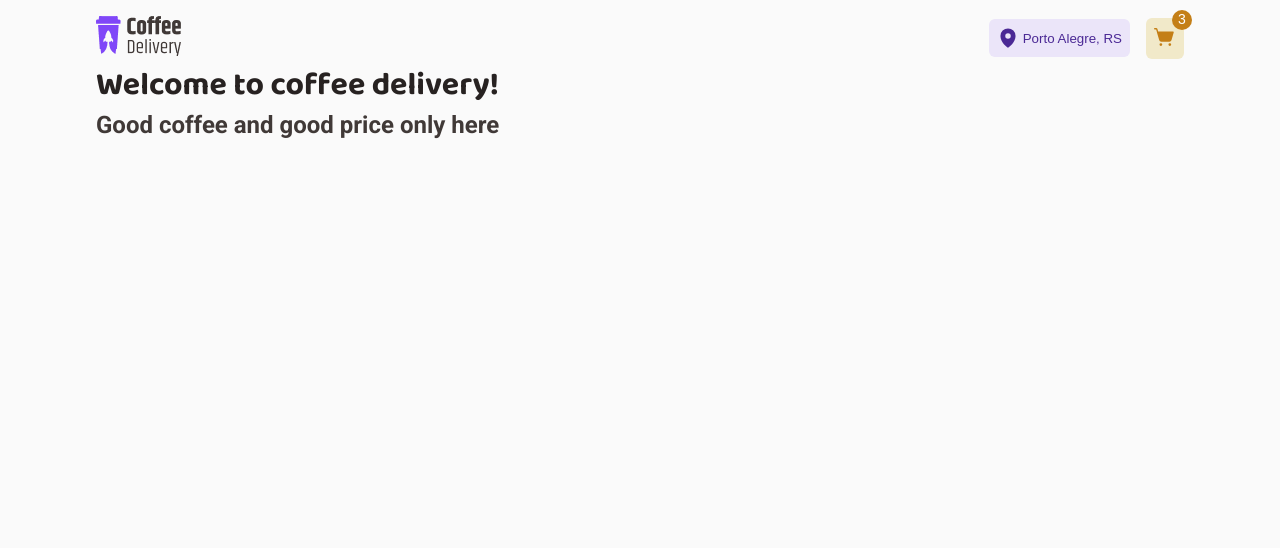
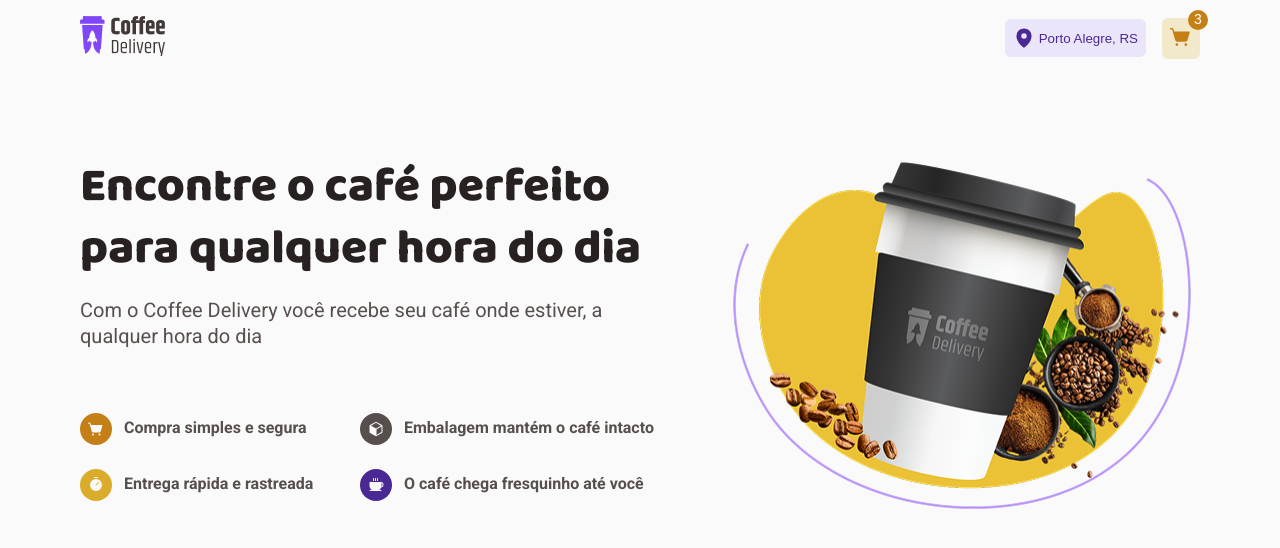
Before and after one commit to gpaulini/react-coffee-delivery, a React (Vite) app: page / in a window 1280 px wide. Shown: the top 548 px of the page. Built offline with nearby package versions, Linux system fonts and the light colour scheme.

Commit message:
[layout/home] hero construction

```diff
--- a/src/components/Header/index.tsx
+++ b/src/components/Header/index.tsx
@@ -21,7 +21,7 @@
         </LocationButton>
 
         <NavLink to="/checkout">
-          <CartButton addedItems={3}>
+          <CartButton $addedItems={3}>
             <ShoppingCartSimple size={22} weight="fill" />
           </CartButton>
         </NavLink>
--- a/src/components/Header/styles.ts
+++ b/src/components/Header/styles.ts
@@ -4,6 +4,7 @@
   display: flex;
   justify-content: space-between;
   align-items: center;
+  column-gap: 1rem;
 `
 
 export const HeaderActionsContainer = styled.div`
@@ -18,26 +19,26 @@
   column-gap: .25rem;
   padding: .5rem;
 
-  background-color: ${props => props.theme['purple-light']};
-  color: ${props => props.theme['purple-dark']};
+  background-color: ${props => props.theme.colors['purple-light']};
+  color: ${props => props.theme.colors['purple-dark']};
 
   svg {
-    color: ${props => props.theme['purple']};
+    color: ${props => props.theme.colors['purple']};
   }
 `
 
 type CartProps = {
-  addedItems?: number
+  $addedItems?: number
 }
 
 export const CartButton = styled.button<CartProps>`
   padding: 0.5rem;
-  background-color: ${props => props.theme['yellow-light']};
-  color: ${props => props.theme['yellow-dark']};
+  background-color: ${props => props.theme.colors['yellow-light']};
+  color: ${props => props.theme.colors['yellow-dark']};
   position: relative;
 
   &::before {
-    content: '${props => props.addedItems}';
+    content: '${props => props.$addedItems}';
 
     display: flex;
     justify-content: center;
@@ -51,7 +52,7 @@
     transform: translate(40%, -40%);
 
 
-    background-color: ${props => props.theme['yellow-dark']};
+    background-color: ${props => props.theme.colors['yellow-dark']};
     color: white;
     border-radius: 50%;
 
--- /dev/null
+++ b/src/components/Hero/index.tsx
@@ -0,0 +1,69 @@
+import { Coffee, Cube, ShoppingCartSimple, Timer } from 'phosphor-react'
+import {
+  HeroContainer,
+  HeroContent,
+  HeroFeaturesList,
+  HeroFeaturesListItem,
+} from './styles'
+import heroImage from '../../assets/hero.png'
+import type { defaultTheme } from '../../styles/themes/default'
+
+type ListItemProps = {
+  Icon: typeof Coffee,
+  iconColor: keyof typeof defaultTheme.colors
+  text: string
+}
+
+const ListItem = ({
+  Icon,
+  iconColor,
+  text,
+}: ListItemProps) => {
+  return (
+    <HeroFeaturesListItem $iconColor={iconColor}>
+      <div className="iconWrapper">
+        {Icon && <Icon size={16} weight="fill" />}
+      </div>
+      <span>{text}</span>
+    </HeroFeaturesListItem>
+  )
+}
+
+export const Hero = () => {
+  return (
+    <HeroContainer>
+      <HeroContent>
+        <h1>Encontre o café perfeito para qualquer hora do dia</h1>
+        <p>
+          Com o Coffee Delivery você recebe seu café onde estiver, a qualquer
+          hora do dia
+        </p>
+
+        <HeroFeaturesList>
+          <ListItem
+            Icon={ShoppingCartSimple}
+            iconColor="yellow-dark"
+            text="Compra simples e segura"
+          />
+          <ListItem
+            Icon={Cube}
+            iconColor="base-text"
+            text="Embalagem mantém o café intacto"
+          />
+          <ListItem
+            Icon={Timer}
+            iconColor="yellow"
+            text="Entrega rápida e rastreada"
+          />
+          <ListItem
+            Icon={Coffee}
+            iconColor="purple"
+            text="O café chega fresquinho até você"
+          />
+        </HeroFeaturesList>
+      </HeroContent>
+
+      <img src={heroImage} alt="" />
+    </HeroContainer>
+  )
+}
--- /dev/null
+++ b/src/components/Hero/styles.ts
@@ -0,0 +1,117 @@
+import styled from 'styled-components'
+import type { defaultTheme } from '../../styles/themes/default'
+
+export const HeroContainer = styled.div`
+  display: flex;
+  justify-content: space-between;
+  padding-block: 6rem;
+  column-gap: 3.5rem;
+  position: relative;
+
+  img {
+    aspect-ratio: 1.32;
+  }
+
+  @media screen and (max-width: 75rem) {
+    justify-content: center;
+
+    img {
+      position: absolute;
+      right: 0;
+      opacity: 0.2;
+      z-index: -1;
+    }
+  }
+
+  @media screen and (max-width: 36rem) {
+    padding-block: 2rem;
+
+    img {
+      display: none;
+    }
+  }
+`
+
+export const HeroContent = styled.div`
+  max-width: 36rem;
+
+  h1 {
+    margin-bottom: 1rem;
+    ${props => props.theme.fontStyles['title-xl']}
+  }
+
+  p {
+    ${props => props.theme.fontStyles['text-l']}
+  }
+
+  @media screen and (max-width: 75rem) {
+    max-width: 42rem;
+  }
+
+  @media screen and (max-width: 36rem) {
+    h1 {
+      ${props => props.theme.fontStyles['title-m']}
+    }
+  }
+`
+
+export const HeroFeaturesList = styled.ul`
+  margin-top: 4rem;
+  display: flex;
+  flex-wrap: wrap;
+  align-items: center;
+  column-gap: 2.5rem;
+  row-gap: 1.5rem;
+
+  @media screen and (max-width: 48rem) {
+    margin-top: 2rem;
+  }
+
+  @media screen and (max-width: 36rem) {
+    row-gap: .5rem;
+  }
+`
+
+type HeroFeaturesListItemProps = {
+  $iconColor: keyof typeof defaultTheme.colors
+}
+
+export const HeroFeaturesListItem = styled.li<HeroFeaturesListItemProps>`
+  min-width: 15rem;
+  display: flex;
+  align-items: center;
+  column-gap: .75rem;
+
+  .iconWrapper {
+    width: 32px;
+    height: 32px;
+    border-radius: 50%;
+    display: flex;
+    align-items: center;
+    justify-content: center;
+    background-color: ${props => props.theme.colors[props.$iconColor]};
+
+    svg {
+      fill: ${props => props.theme.colors.background}
+    }
+  }
+
+  span {
+    ${props => props.theme.fontStyles['text-m']}
+    font-weight: bold;
+  }
+
+  @media screen and (max-width: 75rem) {
+    span {
+      padding: .25rem .5rem;
+      border-radius: 6px;
+      background-color: ${props => props.theme.colors.background};
+    }
+  }
+
+  @media screen and (max-width: 36rem) {
+    span {
+      padding: 0;
+    }
+  }
+`
--- a/src/pages/Home/index.tsx
+++ b/src/pages/Home/index.tsx
@@ -1,8 +1,7 @@
+import { Hero } from '../../components/Hero'
+
 export const Home = () => {
   return (
-    <>
-      <h1>Welcome to coffee delivery!</h1>
-      <h2>Good coffee and good price only here</h2>
-    </>
+    <Hero />
   )
 }
--- a/src/styles/global.ts
+++ b/src/styles/global.ts
@@ -8,23 +8,23 @@
 	}
 
 	body {
-		background-color: ${props => props.theme.background};
-		color: ${props => props.theme['base-text']};
+		background-color: ${props => props.theme.colors.background};
+		color: ${props => props.theme.colors['base-text']};
 		font-family: 'Roboto', sans-serif;
 	}
 
 	body > * {
-		max-width: 70rem;
+		max-width: 72rem;
 		margin-inline: auto;
 	}
 
 	h1 {
-		color: ${props => props.theme['base-title']};
+		color: ${props => props.theme.colors['base-title']};
 		font-family: 'Baloo 2', sans-serif;
 	}
 
 	h2, h3, h4, h5, h6 {
-		color: ${props => props.theme['base-subtitle']};
+		color: ${props => props.theme.colors['base-subtitle']};
 	}
 
   :focus,
@@ -41,7 +41,7 @@
 	}
 
 	input {
-		background-color: ${props => props.theme['base-input']};
+		background-color: ${props => props.theme.colors['base-input']};
 	}
 
 	button {
--- a/src/styles/themes/default.ts
+++ b/src/styles/themes/default.ts
@@ -1,4 +1,5 @@
 export const defaultTheme = {
+  colors: {
     white: '#FFFFFF',
     background: '#FAFAFA',
 
@@ -18,6 +19,7 @@
     purple: '#4B2995',
     'purple-light': '#EBE5F9',
     'purple-dark': '#4B2995',
+  },
 
   fontStyles: {
     'title-xl': {
@@ -48,12 +50,12 @@
     'text-l': {
       'font-size': '20px',
       'line-height': '130%',
-      'font-weight': '400/700',
+      'font-weight': '400',
     },
     'text-m': {
       'font-size': '16px',
       'line-height': '130%',
-      'font-weight': '400/700',
+      'font-weight': '400',
     },
     'text-s': {
       'font-size': '14px',
@@ -81,4 +83,4 @@
       'font-weight': '400',
     },
   },
-}
+} as const
```
Also changed, not shown: src/pages/Home/styles.ts (added). Lines whose indentation alone changed are shown as unchanged.
